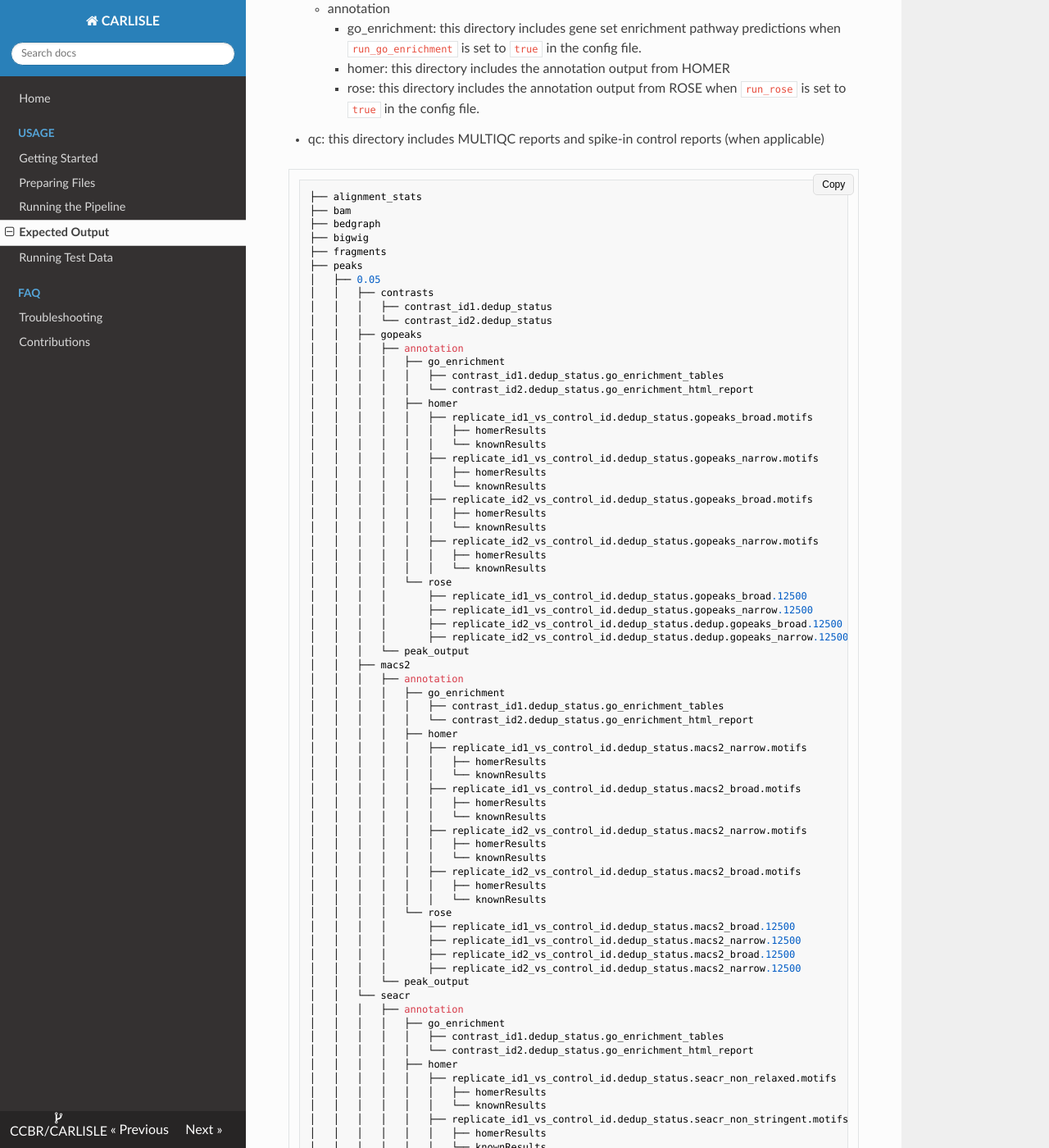
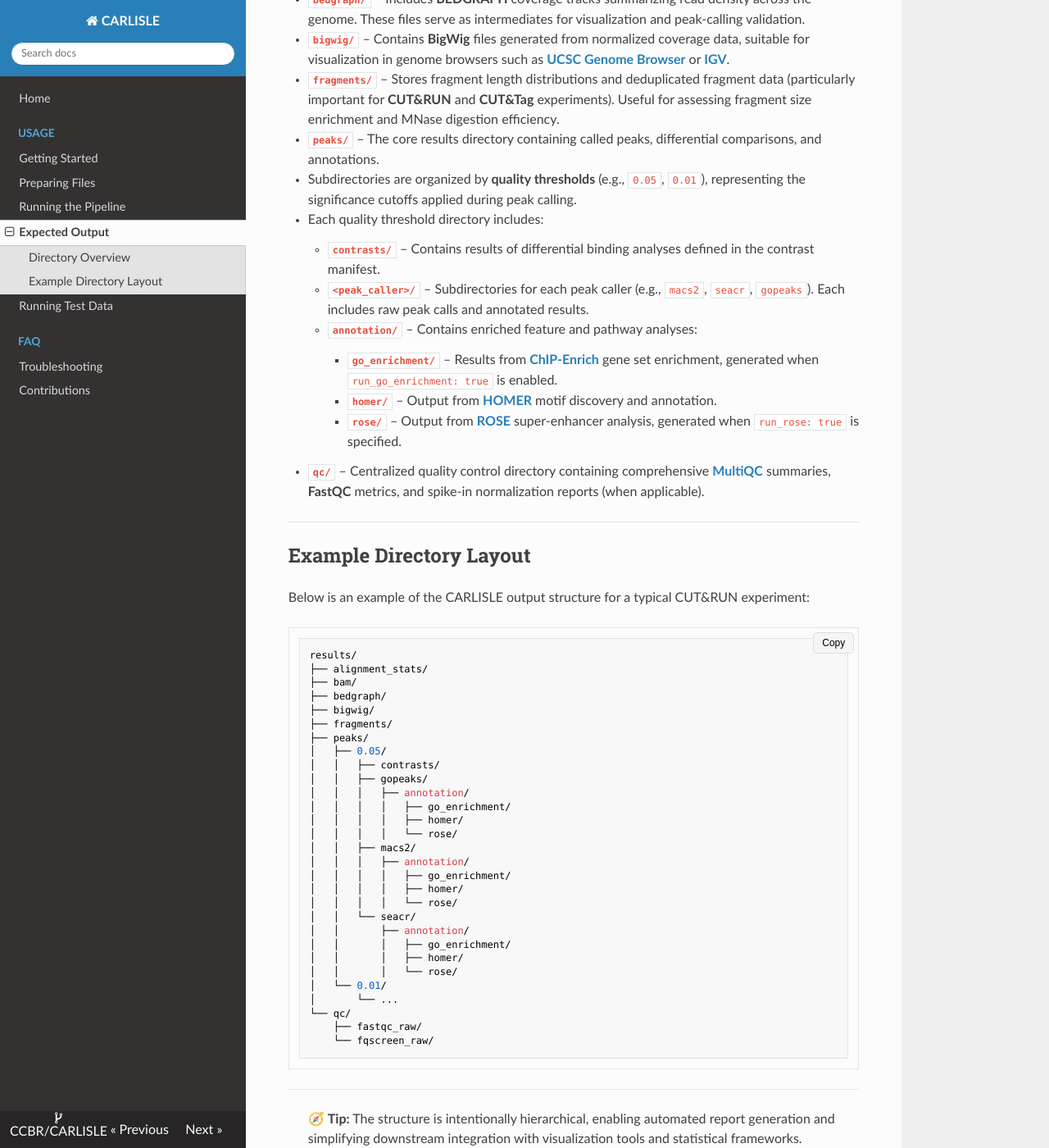
Before and after one commit to CCBR/CARLISLE, an MkDocs documentation site: the page built from docs/user-guide/output.md, in a window 1280 px wide and 1400 px high, scrolled down 449 px. Shown: the whole window at 82% size. Built offline with MkDocs 1.6.1, drawn with Linux system fonts in a browser that asks for light colours; nearby versions of some CDN libraries; some of the changed text lies outside the part shown.

Commit message:
docs: update output.md to enhance directory structure descriptions and examples

````diff
--- a/docs/user-guide/output.md
+++ b/docs/user-guide/output.md
@@ -1,121 +1,75 @@
 # Expected Outputs
 
-The following directories are created under the WORKDIR/results directory:
+Upon successful completion, CARLISLE generates a comprehensive directory structure under `WORKDIR/results`. Each subdirectory contains outputs corresponding to specific stages of the workflow — from raw alignment statistics to annotated peak results and quality control summaries.
 
-- alignment_stats: this directory include information on the alignment of each sample
-- bam: this directory includes BAM files, statistics on samples, statistics on spike-in controls for each sample
-- bedgraph: this directory includes BEDGRAPH files and statistic summaries for each sample
-- bigwig: this directory includes the bigwig files for each sample
-- peaks: this directory contains a sub-directory that relates to the quality threshold used.
-  - quality threshold
-    - contrasts: this directory includes the contrasts for each line listed in the contrast manifest
-    - peak_caller: this directory includes all peak calls from each peak_caller (SEACR, MACS2, GOPEAKS) for each sample
-      - annotation
-        - go_enrichment: this directory includes gene set enrichment pathway predictions when `run_go_enrichment` is set to `true` in the config file.
-        - homer: this directory includes the annotation output from HOMER
-        - rose: this directory includes the annotation output from ROSE when `run_rose` is set to `true` in the config file.
-- qc: this directory includes MULTIQC reports and spike-in control reports (when applicable)
+---
+
+## Directory Overview
+
+* **`alignment_stats/`** – Contains detailed alignment reports for each sample, including mapping efficiency, read depth, and spike-in alignment metrics.
+
+* **`bam/`** – Stores sorted and indexed **BAM** files for all samples. This directory also includes per-sample and spike-in alignment statistics useful for downstream normalization and QC.
+
+* **`bedgraph/`** – Includes **BEDGRAPH** coverage tracks summarizing read density across the genome. These files serve as intermediates for visualization and peak-calling validation.
+
+* **`bigwig/`** – Contains **BigWig** files generated from normalized coverage data, suitable for visualization in genome browsers such as **[UCSC Genome Browser](https://genome.ucsc.edu/)** or **[IGV](https://igv.org/)**.
+
+* **`fragments/`** – Stores fragment length distributions and deduplicated fragment data (particularly important for **CUT&RUN** and **CUT&Tag** experiments). Useful for assessing fragment size enrichment and MNase digestion efficiency.
+
+* **`peaks/`** – The core results directory containing called peaks, differential comparisons, and annotations.
+
+  * Subdirectories are organized by **quality thresholds** (e.g., `0.05`, `0.01`), representing the significance cutoffs applied during peak calling.
+  * Each quality threshold directory includes:
+
+    * **`contrasts/`** – Contains results of differential binding analyses defined in the contrast manifest.
+    * **`<peak_caller>/`** – Subdirectories for each peak caller (e.g., `macs2`, `seacr`, `gopeaks`). Each includes raw peak calls and annotated results.
+
+      * **`annotation/`** – Contains enriched feature and pathway analyses:
+
+        * **`go_enrichment/`** – Results from **[ChIP-Enrich](https://chipenrich.med.umich.edu/)** gene set enrichment, generated when `run_go_enrichment: true` is enabled.
+        * **`homer/`** – Output from **[HOMER](http://homer.ucsd.edu/homer/)** motif discovery and annotation.
+        * **`rose/`** – Output from **[ROSE](https://bitbucket.org/young_computation/rose/src/master/)** super-enhancer analysis, generated when `run_rose: true` is specified.
+
+* **`qc/`** – Centralized quality control directory containing comprehensive **[MultiQC](https://multiqc.info/)** summaries, **FastQC** metrics, and spike-in normalization reports (when applicable).
+
+---
+
+## Example Directory Layout
+
+Below is an example of the CARLISLE output structure for a typical CUT&RUN experiment:
 
 ```
-├── alignment_stats
-├── bam
-├── bedgraph
-├── bigwig
-├── fragments
-├── peaks
-│   ├── 0.05
-│   │   ├── contrasts
-│   │   │   ├── contrast_id1.dedup_status
-│   │   │   └── contrast_id2.dedup_status
-│   │   ├── gopeaks
-│   │   │   ├── annotation
-│   │   │   │   ├── go_enrichment
-│   │   │   │   │   ├── contrast_id1.dedup_status.go_enrichment_tables
-│   │   │   │   │   └── contrast_id2.dedup_status.go_enrichment_html_report
-│   │   │   │   ├── homer
-│   │   │   │   │   ├── replicate_id1_vs_control_id.dedup_status.gopeaks_broad.motifs
-│   │   │   │   │   │   ├── homerResults
-│   │   │   │   │   │   └── knownResults
-│   │   │   │   │   ├── replicate_id1_vs_control_id.dedup_status.gopeaks_narrow.motifs
-│   │   │   │   │   │   ├── homerResults
-│   │   │   │   │   │   └── knownResults
-│   │   │   │   │   ├── replicate_id2_vs_control_id.dedup_status.gopeaks_broad.motifs
-│   │   │   │   │   │   ├── homerResults
-│   │   │   │   │   │   └── knownResults
-│   │   │   │   │   ├── replicate_id2_vs_control_id.dedup_status.gopeaks_narrow.motifs
-│   │   │   │   │   │   ├── homerResults
-│   │   │   │   │   │   └── knownResults
-│   │   │   │   └── rose
-│   │   │   │       ├── replicate_id1_vs_control_id.dedup_status.gopeaks_broad.12500
-│   │   │   │       ├── replicate_id1_vs_control_id.dedup_status.gopeaks_narrow.12500
-│   │   │   │       ├── replicate_id2_vs_control_id.dedup_status.dedup.gopeaks_broad.12500
-│   │   │   │       ├── replicate_id2_vs_control_id.dedup_status.dedup.gopeaks_narrow.12500
-│   │   │   └── peak_output
-│   │   ├── macs2
-│   │   │   ├── annotation
-│   │   │   │   ├── go_enrichment
-│   │   │   │   │   ├── contrast_id1.dedup_status.go_enrichment_tables
-│   │   │   │   │   └── contrast_id2.dedup_status.go_enrichment_html_report
-│   │   │   │   ├── homer
-│   │   │   │   │   ├── replicate_id1_vs_control_id.dedup_status.macs2_narrow.motifs
-│   │   │   │   │   │   ├── homerResults
-│   │   │   │   │   │   └── knownResults
-│   │   │   │   │   ├── replicate_id1_vs_control_id.dedup_status.macs2_broad.motifs
-│   │   │   │   │   │   ├── homerResults
-│   │   │   │   │   │   └── knownResults
-│   │   │   │   │   ├── replicate_id2_vs_control_id.dedup_status.macs2_narrow.motifs
-│   │   │   │   │   │   ├── homerResults
-│   │   │   │   │   │   └── knownResults
-│   │   │   │   │   ├── replicate_id2_vs_control_id.dedup_status.macs2_broad.motifs
-│   │   │   │   │   │   ├── homerResults
-│   │   │   │   │   │   └── knownResults
-│   │   │   │   └── rose
-│   │   │   │       ├── replicate_id1_vs_control_id.dedup_status.macs2_broad.12500
-│   │   │   │       ├── replicate_id1_vs_control_id.dedup_status.macs2_narrow.12500
-│   │   │   │       ├── replicate_id2_vs_control_id.dedup_status.macs2_broad.12500
-│   │   │   │       ├── replicate_id2_vs_control_id.dedup_status.macs2_narrow.12500
-│   │   │   └── peak_output
-│   │   └── seacr
-│   │   │   ├── annotation
-│   │   │   │   ├── go_enrichment
-│   │   │   │   │   ├── contrast_id1.dedup_status.go_enrichment_tables
-│   │   │   │   │   └── contrast_id2.dedup_status.go_enrichment_html_report
-│   │   │   │   ├── homer
-│   │   │   │   │   ├── replicate_id1_vs_control_id.dedup_status.seacr_non_relaxed.motifs
-│   │   │   │   │   │   ├── homerResults
-│   │   │   │   │   │   └── knownResults
-│   │   │   │   │   ├── replicate_id1_vs_control_id.dedup_status.seacr_non_stringent.motifs
-│   │   │   │   │   │   ├── homerResults
-│   │   │   │   │   │   └── knownResults
-│   │   │   │   │   ├── replicate_id1_vs_control_id.dedup_status.seacr_norm_relaxed.motifs
-│   │   │   │   │   │   ├── homerResults
-│   │   │   │   │   │   └── knownResults
-│   │   │   │   │   ├── replicate_id1_vs_control_id.dedup_status.seacr_norm_stringent.motifs
-│   │   │   │   │   │   ├── homerResults
-│   │   │   │   │   │   └── knownResults
-│   │   │   │   │   ├── replicate_id2_vs_control_id.dedup_status.seacr_non_relaxed.motifs
-│   │   │   │   │   │   ├── homerResults
-│   │   │   │   │   │   └── knownResults
-│   │   │   │   │   ├── replicate_id2_vs_control_id.dedup_status.seacr_non_stringent.motifs
-│   │   │   │   │   │   ├── homerResults
-│   │   │   │   │   │   └── knownResults
-│   │   │   │   │   ├── replicate_id2_vs_control_id.dedup_status.seacr_norm_relaxed.motifs
-│   │   │   │   │   │   ├── homerResults
-│   │   │   │   │   │   └── knownResults
-│   │   │   │   │   ├── replicate_id2_vs_control_id.dedup_status.seacr_norm_stringent.motifs
-│   │   │   │   │   │   ├── homerResults
-│   │   │   │   │   │   └── knownResults
-│   │   │   │   └── rose
-│   │   │   │       ├── replicate_id1_vs_control_id.dedup_status.seacr_non_relaxed.12500
-│   │   │   │       ├── replicate_id1_vs_control_id.dedup_status.seacr_non_stringent.12500
-│   │   │   │       ├── replicate_id1_vs_control_id.dedup_status.seacr_norm_relaxed.12500
-│   │   │   │       ├── replicate_id1_vs_control_id.dedup_status.seacr_norm_stringent.12500
-│   │   │   │       ├── replicate_id2_vs_control_id.dedup_status.seacr_non_relaxed.12500
-│   │   │   │       ├── replicate_id2_vs_control_id.dedup_status.seacr_non_stringent.12500
-│   │   │   │       ├── replicate_id2_vs_control_id.dedup_status.seacr_norm_relaxed.12500
-│   │   │   │       ├── replicate_id2_vs_control_id.dedup_status.seacr_norm_stringent.12500
-│   │       └── peak_output
-└── qc
-    ├── fastqc_raw
-    └── fqscreen_raw
+results/
+├── alignment_stats/
+├── bam/
+├── bedgraph/
+├── bigwig/
+├── fragments/
+├── peaks/
+│   ├── 0.05/
+│   │   ├── contrasts/
+│   │   ├── gopeaks/
+│   │   │   ├── annotation/
+│   │   │   │   ├── go_enrichment/
+│   │   │   │   ├── homer/
+│   │   │   │   └── rose/
+│   │   ├── macs2/
+│   │   │   ├── annotation/
+│   │   │   │   ├── go_enrichment/
+│   │   │   │   ├── homer/
+│   │   │   │   └── rose/
+│   │   └── seacr/
+│   │       ├── annotation/
+│   │       │   ├── go_enrichment/
+│   │       │   ├── homer/
+│   │       │   └── rose/
+│   └── 0.01/
+│       └── ...
+└── qc/
+    ├── fastqc_raw/
+    └── fqscreen_raw/
 ```
+
+---
+
+> 🧭 **Tip:** The structure is intentionally hierarchical, enabling automated report generation and simplifying downstream integration with visualization tools and statistical frameworks.
````
